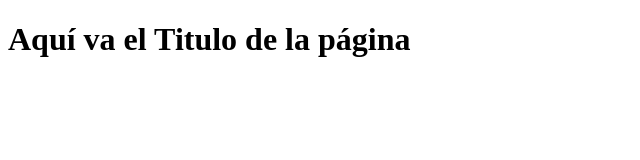
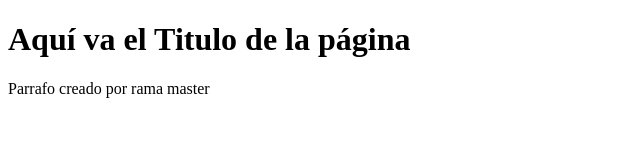
Before and after one commit to Alejandro920708/Proyect-Web-CompanyD, a plain HTML site: page Index.html in a window 1280 px wide. Shown: the whole page, without its empty margins (0-640 px from the left). Drawn offline with Linux system fonts and the light colour scheme.

Commit message:
Parrafo creado por master

```diff
--- a/Index.html
+++ b/Index.html
@@ -8,5 +8,6 @@
 </head>
 <body>
     <h1>Aquí va el Titulo de la página</h1>
+    <p>Parrafo creado por rama master</p>
 </body>
 </html>
```
